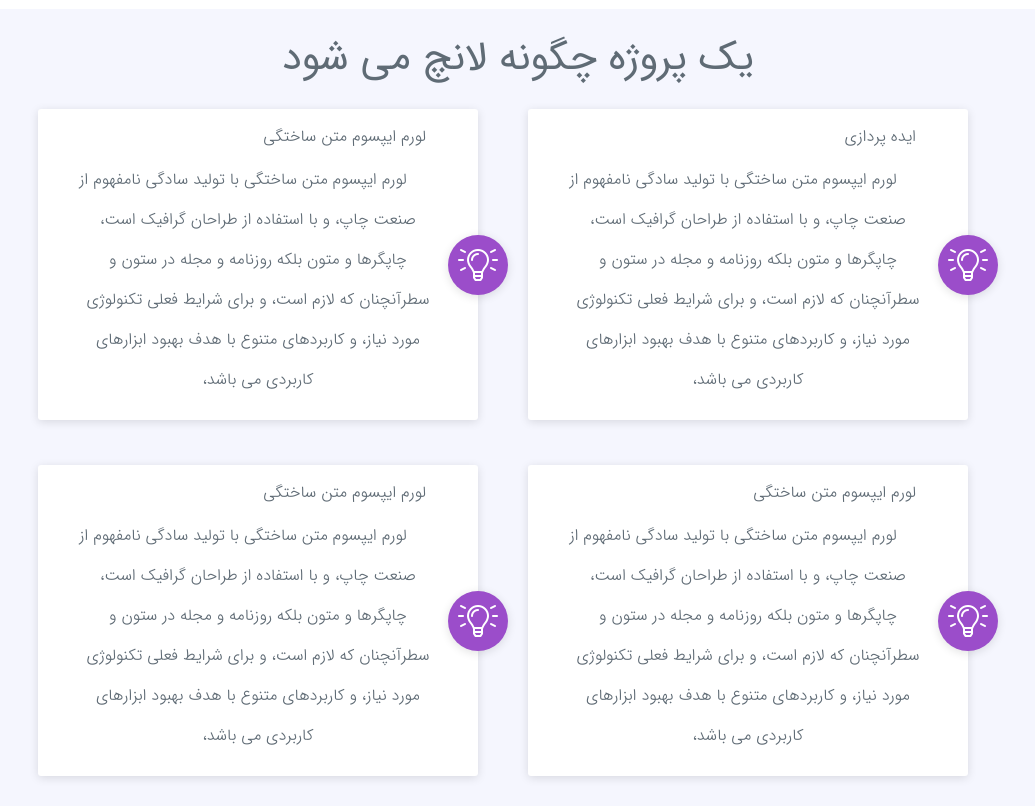
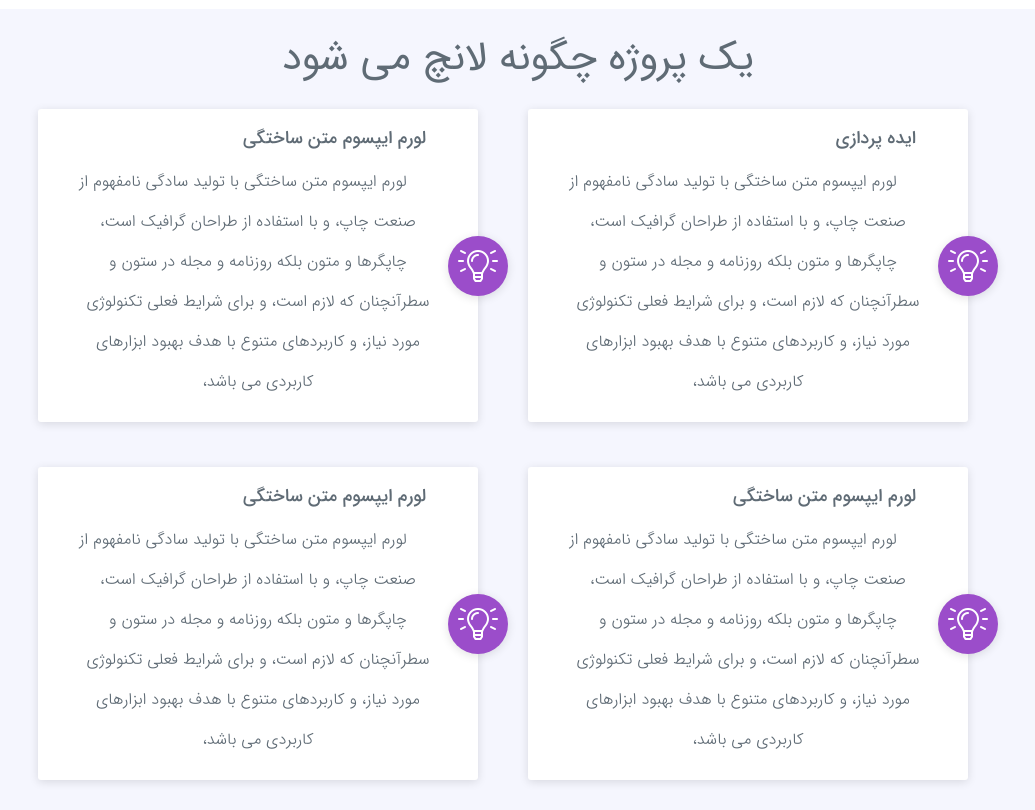
Before and after one commit to nerdpanda-ir/NerdPanda.Me, a React (Create React App) app: page / in a window 1280 px wide. Shown: the part 1200-2010 px from the top of the page, without its empty margins (122-1157 px from the left). Built offline with nearby package versions, Linux system fonts and the light colour scheme.

Commit message:
[file]{Tip.js}-> remove trash code and add GraySmall Component

```diff
--- a/src/components/Page/index/Main/AboutMe/ProjectLunch/Tip/Tip.js
+++ b/src/components/Page/index/Main/AboutMe/ProjectLunch/Tip/Tip.js
@@ -1,6 +1,7 @@
 /*====   import Sctipt    ====*/
     import React from 'react';
     import BigParagraph from "../../../../../../items/Paragraph/BigParagraph/BigParagraph";
+    import GraySmall from "../../../../../../items/Title/GraySmall/GraySmall";
 /*====   import Sctipt    ====*/
 
 /*====   import Style    ====*/
@@ -25,7 +26,7 @@ export default class Tip extends React.Component{
                             <i className={this.state.icon}></i>
                         </section>
                         <section className='tipContent'>
-                            <h4>{this.state.title}</h4>
+                            <GraySmall tagName='h4'>{this.state.title}</GraySmall>
                             <BigParagraph className='textCenter'>{this.state.body}</BigParagraph>
                         </section>
                     </section>
```
